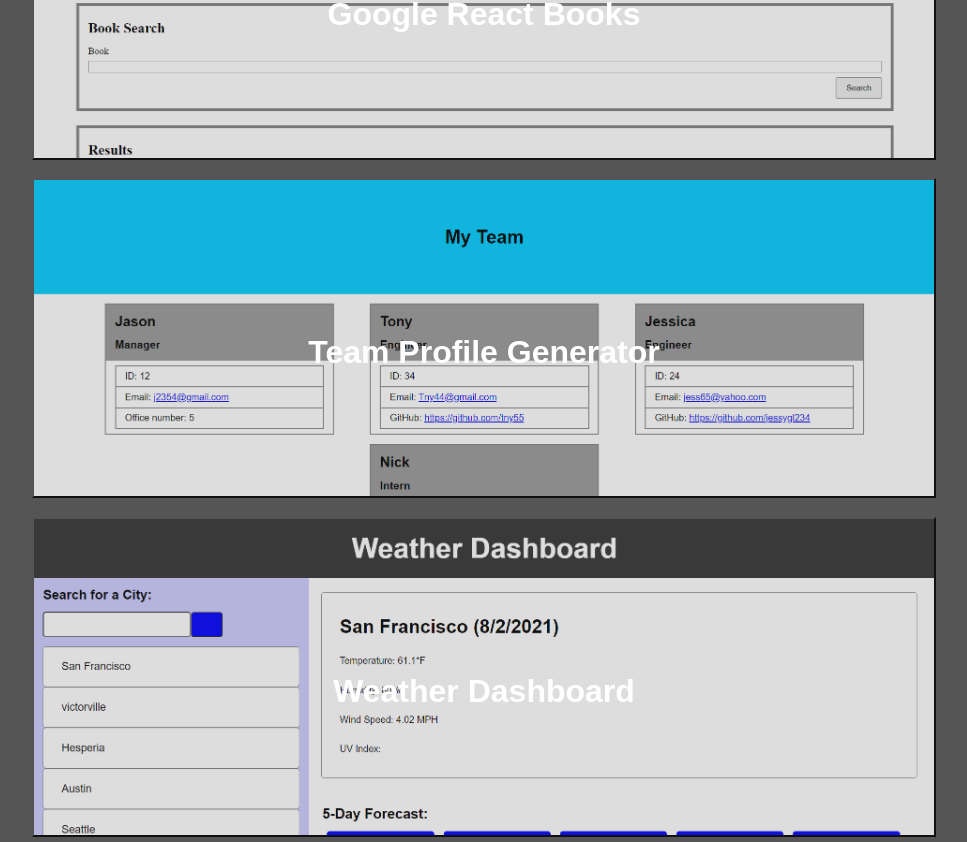
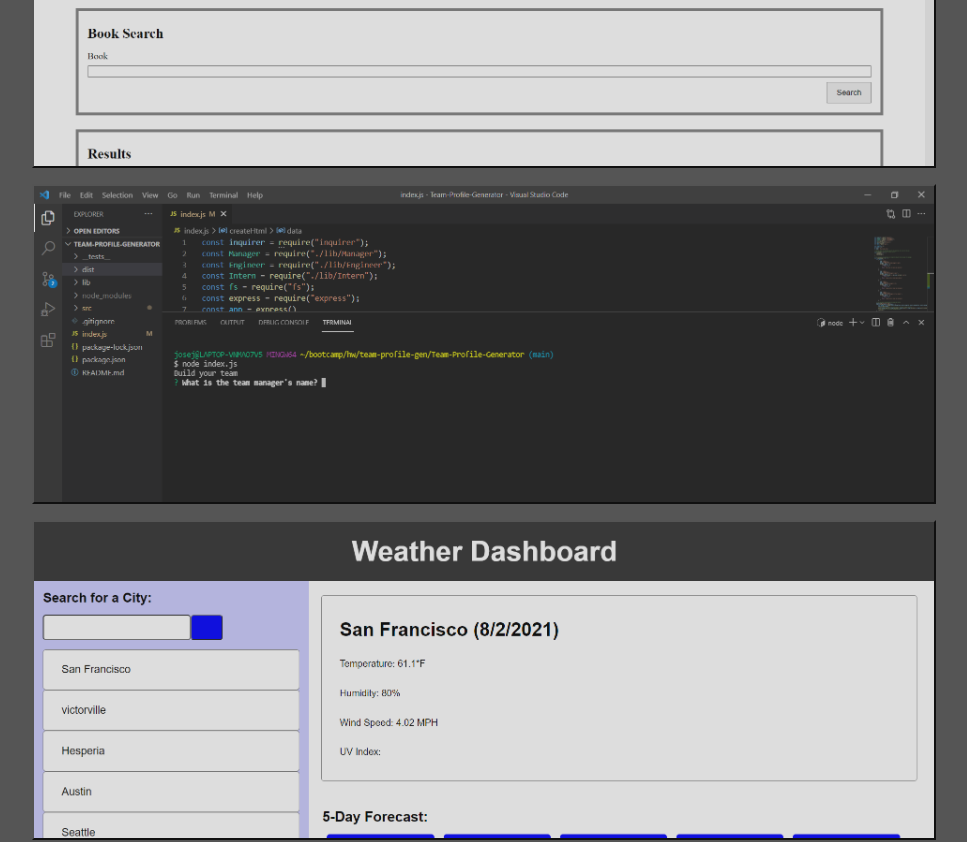
Before and after one commit to JoseJ55/react-protfolio-v3, a React (Create React App) app: page / in a window 1280 px wide. Shown: the part 1461-2303 px from the top of the page, without its empty margins (220-1187 px from the left). Built offline with nearby package versions, Linux system fonts and the light colour scheme.

Commit message:
changed project cards to make them more dynamic

```diff
--- a/src/components/ProjectCard/ProjectCard.js
+++ b/src/components/ProjectCard/ProjectCard.js
@@ -1,38 +1,33 @@
 import React from "react";
 import "./style.css";
+import { useHistory } from "react-router-dom";
 
 // change names here for pictures.
 import image1 from "./../../assets/images/googleBooksHome.png";
 import image2 from "./../../assets/images/teamProfileGen.png";
 import image3 from "./../../assets/images/weatherDashboard.png";
 
-function ProjectCard({ title  }) {
+function ProjectCard({ title, images }) {
     // This is the project card component where it checks if an item is in an
     // array and renders the spcific card.
+    console.log(images)
+    let history = useHistory();
+    const changeToProject = (files) => {
+        let file = files.replace(/\s/g, '');
+        history.push(`/${file}`);
+    }
 
     return (
         <div className="projectContainer">
-            <a href={`/${title.replace(/\s/g, '')}`}>
-                {title === "Google React Books" ? <button
-                    className="project"
-                    id="project1"
-                    style={{backgroundImage: `url(${image1})`}}>
-                </button>: <></>}
-
-                {title === "Team Profile Generator" ? <button
-                    className="project"
-                    id="project1"
-                    style={{backgroundImage: `url(${image2})`}}>
-                </button>: <></>}
-
-                {title === "Weather Dashboard" ? <button
-                    className="project"
-                    id="project1"
-                    style={{backgroundImage: `url(${image3})`}}>
-                </button>: <></>}
-
-                <h2 className="projectTitle">{title}</h2>
-            </a>
+            <p className="projectTitle" onClick={() => changeToProject(title)}>{title}</p>
+            <input
+                type="button"
+                className="project"
+                onClick={() => changeToProject(title)}
+                style={{
+                    backgroundImage: `url(${images[0]})`
+                }}
+            />
         </div>
     )
 }
--- a/src/components/ProjectCard/style.css
+++ b/src/components/ProjectCard/style.css
@@ -1,9 +1,31 @@
-.projectContainer a{
+.projectContainer{
     position: relative;
     text-align: center;
+    width: 100%;
+    height: 40vh;
+    margin: 1vh 0;
+    transition: transform;
+}
+
+.projectContainer:hover{
+    cursor: pointer;
+}
+
+.projectContainer:hover .project{
+    transition: ease-out;
+    display: none;
+    animation-delay: 2s;
+}
+
+.projectContainer:hover .projectTitle{
+    transition: ease-in;
+    display: flex;
+    animation-delay: 2s;
 }
 
 .project{
+    display: flex;
+    position: absolute;
     width: 98%;
     margin: 1%;
     min-height: 40vh;
@@ -12,36 +34,17 @@
     opacity: .8;
 }
 
-.project:hover {
-    cursor: pointer;
-    opacity: .3;
-}
-
 .projectTitle {
-    position: absolute;
-    top: 0%;
-    left: 50%;
-    transform: translate(-50%, -400%);
+    display: none;
+    color: white;
+    position: relative;
+    background-color: #444;
+    width: 98%;
+    margin: 1%;
+    height: 40vh;
+    align-items: center;
+    justify-content: center;
     font-size: 200%;
-    color: var(--text-color)
-}
-
-/* #project1{
-    background-image: url("./../../assets/images/sunset.jpg");
-    background-repeat: no-repeat;
-    background-size: cover;
-} */
-
-#project2{
-    background-image: url("./../../assets/images/sunset.jpg");
-    background-repeat: no-repeat;
-    background-size: cover;
-}
-
-#project3{
-    background-image: url("./../../assets/images/sunset.jpg");
-    background-repeat: no-repeat;
-    background-size: cover;
 }
 
 @media only screen and (max-width: 1100px){
--- a/src/components/Projects/Projects.js
+++ b/src/components/Projects/Projects.js
@@ -15,6 +15,7 @@
             {projects.map((project) => {
                 return <ProjectCard
                 title={project.title}
+                images={project.images}
                 thumbnail={project.exampleImage}
                 />
             })}
```
